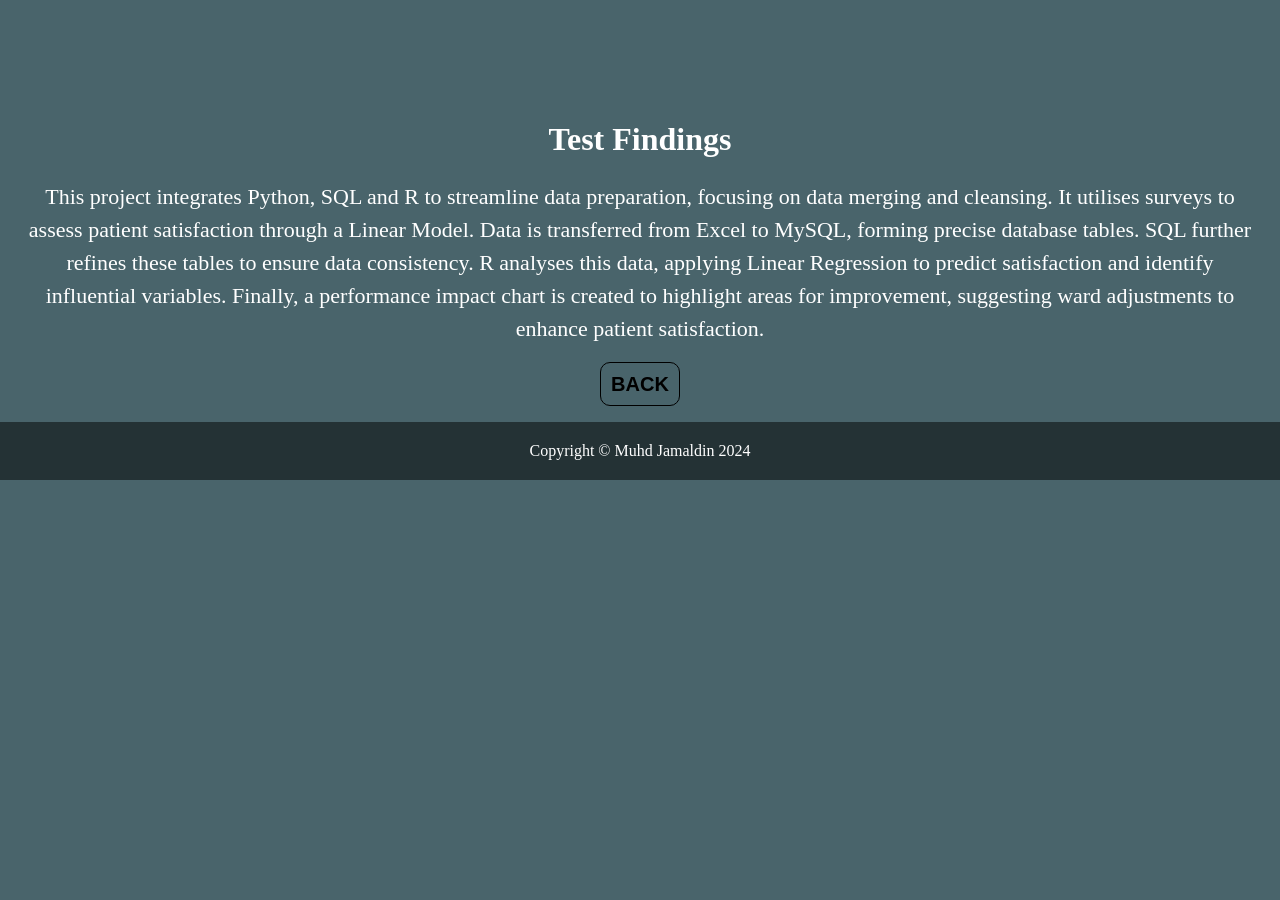
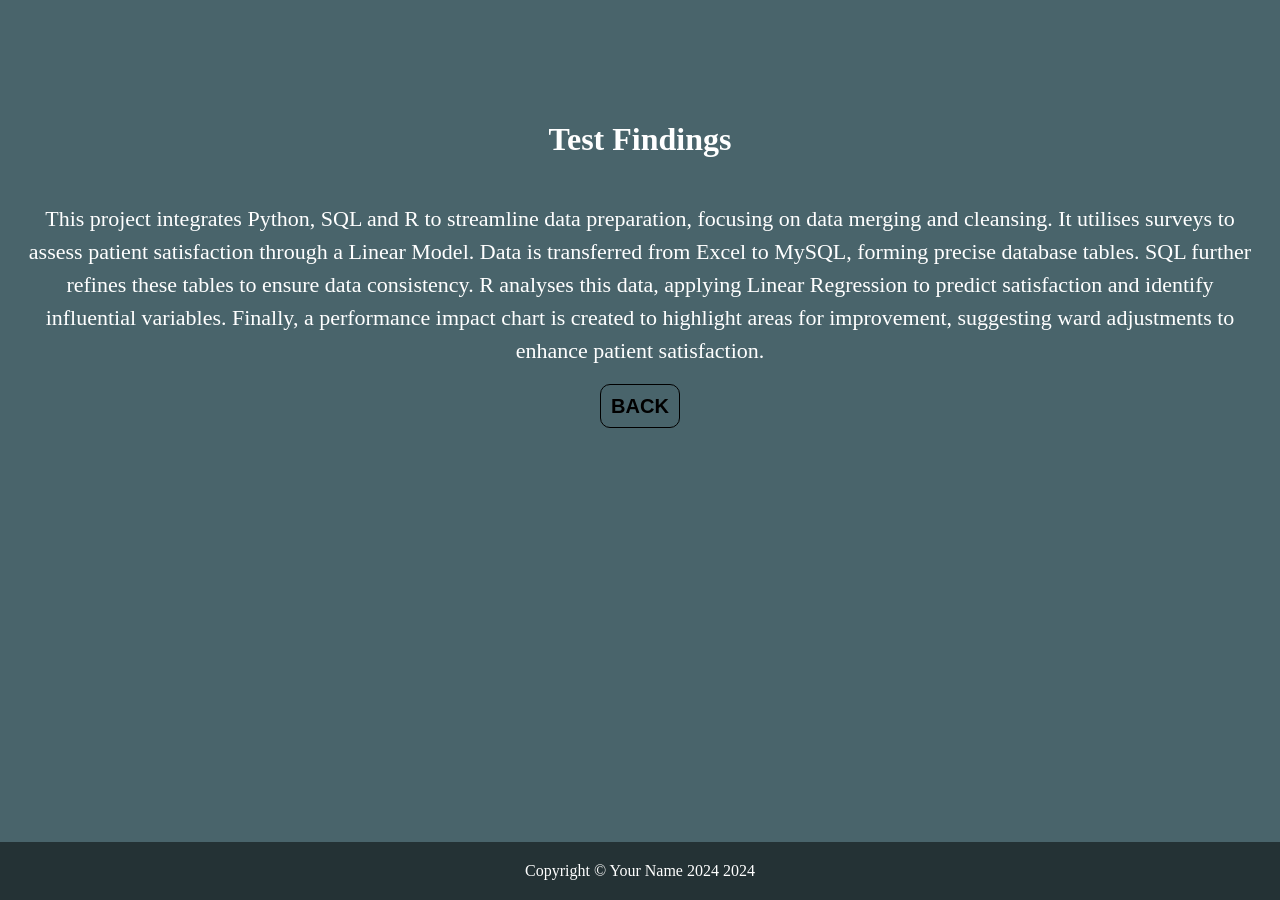
Before and after one commit to Md-Khid/Md-Khid, a Jekyll site: the page 1.html, which Jekyll copies as it is, in a window 1280 px wide. Built offline with Jekyll 4.4.1, drawn with Linux system fonts in a browser that asks for light colours.

Commit message:
Update 1.html

```diff
--- a/1.html
+++ b/1.html
@@ -3,28 +3,34 @@
 <head>
     <meta charset="UTF-8">
     <meta name="viewport" content="width=device-width, initial-scale=1.0">
-    <title>Test2</title>
+    <title>Test3</title>
     <style>
+        html, body {
+            height: 100%; /* Set the height to take full viewport height */
+            margin: 0; /* Reset default margin */
+            display: flex; /* Enable flexbox */
+            flex-direction: column; /* Stack elements vertically */
+        }
         body {
             background-image: url("background.jpg");
             background-size: cover;
             color: white;
             font-family: "Century Schoolbook", serif;
-            padding: 0;
-            margin: 0;
             font-weight: lighter; /* Make font thinner for all text */
-            min-height: 100vh; /* Ensure content takes up at least the full viewport height */
             position: relative; /* Set position to relative for footer positioning */
         }
         .intro {
             padding-top: 100px;
             text-align: center;
         }
+        .container {
+            flex: 1; /* Allow container to grow and fill available space */
+            padding: 0 20px; /* Padding for content */
+        }
         .container p {
             font-size: 22px;
             text-align: center;
             line-height: 1.5;
-            padding: 0 20px;
         }
         .back-link {
             font-size: 20px;
@@ -40,8 +46,7 @@
         }
         footer {
             text-align: center;
-            position: relative; /* Changed from fixed to relative */
-            bottom: 0; /* Keep footer at the bottom of the content */
+            position: relative; /* Footer will be at the end of content */
             width: 100%; /* Ensure footer spans the full width */
             padding: 20px 0; /* Add padding to footer */
             background-color: rgba(0, 0, 0, 0.5); /* Semi-transparent background color for readability */
@@ -85,7 +90,7 @@
 
 <!-- Footer -->
 <footer>
-    <p id="footerYear">Copyright © Muhd Jamaldin</p>
+    <p id="footerYear">Copyright © Your Name 2024</p>
 </footer>
 
 <script>
```
